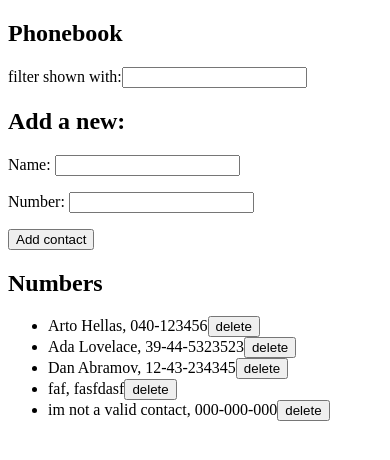
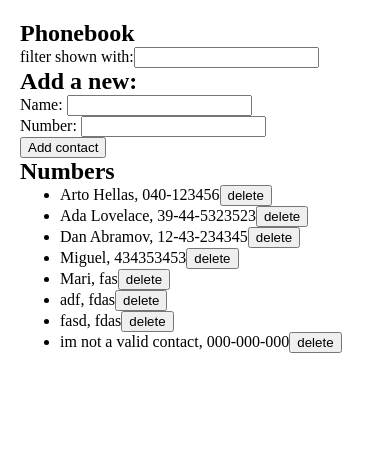
Before and after one commit to miguel-atencio-vargas/Full-Stack-Open-Bootcamp, a React (Create React App) app in the folder part2/phonebook/: page / in a window 390 px wide. Shown: the top 460 px of the page. Built offline with nearby package versions, Linux system fonts and the light colour scheme; data requests are answered from the project's data file.

Commit message:
2.19: The phonebook Step 11

```diff
--- a/part2/phonebook/db.json
+++ b/part2/phonebook/db.json
@@ -16,9 +16,24 @@
       "id": 3
     },
     {
-      "name": "faf",
-      "number": "fasfdasf",
-      "id": 4
+      "name": "Miguel",
+      "number": "434353453",
+      "id": 5
+    },
+    {
+      "name": "Mari",
+      "number": "fas",
+      "id": 6
+    },
+    {
+      "name": "adf",
+      "number": "fdas",
+      "id": 7
+    },
+    {
+      "name": "fasd",
+      "number": "fdas",
+      "id": 8
     }
   ]
 }
--- a/part2/phonebook/src/App.js
+++ b/part2/phonebook/src/App.js
@@ -3,6 +3,7 @@ import Filter from './components/Filter';
 import PersonForm from './components/PersonForm';
 import Person from './components/Person';
 import personsService from './services/persons';
+import Notification from './components/Notification';
 
 
 const App = () => {
@@ -12,6 +13,7 @@ const App = () => {
   const [newPhone, setNewPhone] = useState('');
   const [searchPerson, setSearchPerson] = useState('');
   const [searchedPersons, setSearchedPersons] = useState([]);
+  const [successMessage, setSuccessMessage] = useState(null);
 
   useEffect(() => {
     const fakeContact = {
@@ -19,9 +21,11 @@ const App = () => {
       number: '000-000-000',
       id: 1000
     }
-      const eventHandler = data => setPersons(data.concat(fakeContact));
-      personsService.getAll().then(eventHandler)
+    const handleRes = data => setPersons(data.concat(fakeContact));
+    personsService.getAll().then(handleRes);
   }, []);
+
+  const resetMessage = setState => setTimeout(() => setState(null), 3500);
 
   const addPerson = (e) => {
     e.preventDefault();
@@ -31,25 +35,30 @@ const App = () => {
     if (samePerson.length > 0) {
       const personToUpdate = samePerson[0];
       const isSure = window.confirm(`${personToUpdate.name} is already added to Phonebook, replace the old number with a new one?`);
-      if(isSure) {
-        const handleRes = (data) => {
+
+      if (!isSure) return;
+      const handleRes = data => {
+        setSuccessMessage(`Updated ${data.name} phone`);
         setPersons(persons.map(item => item.id === data.id ? data : item));
+        resetMessage(setSuccessMessage);
       }
-        const changedPerson = {...personToUpdate, number: newPhone};
-        personsService.update(personToUpdate.id, changedPerson).then(handleRes).catch(err => {
+      personsService.update(personToUpdate.id, { ...personToUpdate, number: newPhone })
+        .then(handleRes)
+        .catch(err => {
           alert(`the contact ${personToUpdate.name} non exist on the server`);
           setPersons(persons.filter(item => item.id !== personToUpdate.id));
         });
-      }
-      return
-    }
+    } else {
       const newPersonObject = {
         name: newPerson,
         number: newPhone
       }
       personsService.create(newPersonObject).then((data) => {
-      setPersons(persons.concat(data))
-    })
+        setSuccessMessage(`Added ${data.name} `);
+        setPersons(persons.concat(data));
+        resetMessage(setSuccessMessage);
+      });
+    }
     setNewPerson('');
     setNewPhone('');
   }
@@ -87,6 +96,7 @@ const App = () => {
   return (
     <>
       <h2>Phonebook</h2>
+      <Notification message={successMessage}/>
       <Filter
       handleChange={handleSearchChange}
       searchPerson={searchPerson}
--- /dev/null
+++ b/part2/phonebook/src/components/Notification.js
@@ -0,0 +1,20 @@
+const Notification =(props) => {
+  const notificationStyle = {
+    'padding': '10px',
+    'color': 'green',
+    'border': 'green 2px solid',
+    'borderRadius': '15px',
+    'margin': '15px 0',
+    'fontWeight': 'bold',
+    'fontSize': '20px',
+    'backgroundColor': 'rgb(237, 255, 233)'
+  }
+  if (!props.message) return null;
+  return(
+    <div style={notificationStyle}>
+      {props.message}
+    </div>
+  )
+}
+
+export default Notification;
--- a/part2/phonebook/src/index.css
+++ b/part2/phonebook/src/index.css
@@ -1,13 +1,8 @@
-body {
+* {
   margin: 0;
-  font-family: -apple-system, BlinkMacSystemFont, 'Segoe UI', 'Roboto', 'Oxygen',
-    'Ubuntu', 'Cantarell', 'Fira Sans', 'Droid Sans', 'Helvetica Neue',
-    sans-serif;
-  -webkit-font-smoothing: antialiased;
-  -moz-osx-font-smoothing: grayscale;
+  box-sizing: border-box;
 }
 
-code {
-  font-family: source-code-pro, Menlo, Monaco, Consolas, 'Courier New',
-    monospace;
+body{
+  margin: 20px;
 }
--- a/part2/phonebook/src/index.js
+++ b/part2/phonebook/src/index.js
@@ -1,7 +1,7 @@
 import React from 'react';
 import ReactDOM from 'react-dom';
 import App from './App';
-
+import './index.css'
 
 
 ReactDOM.render(<App/>, document.getElementById('root'));
```
Lines whose indentation alone changed are shown as unchanged.
